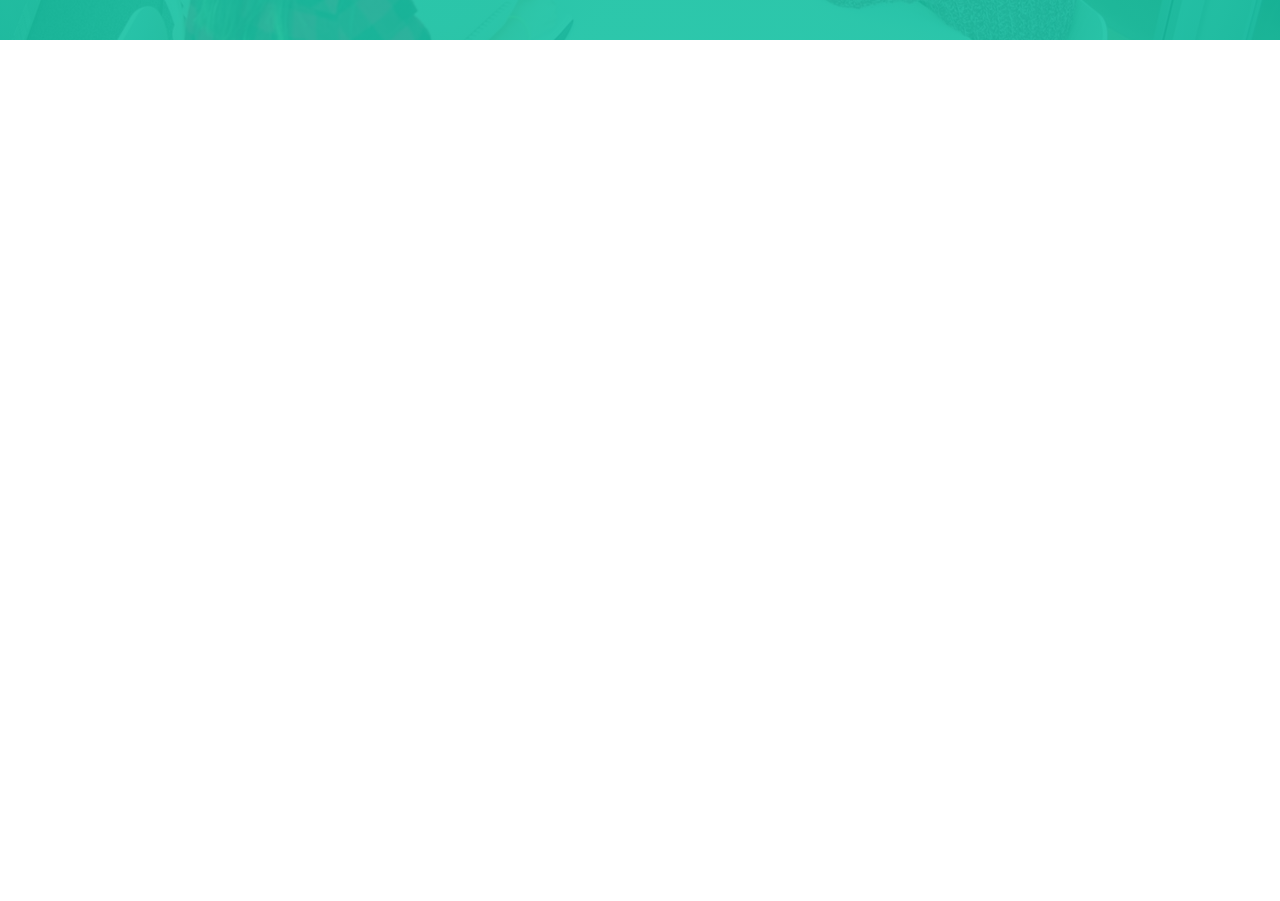
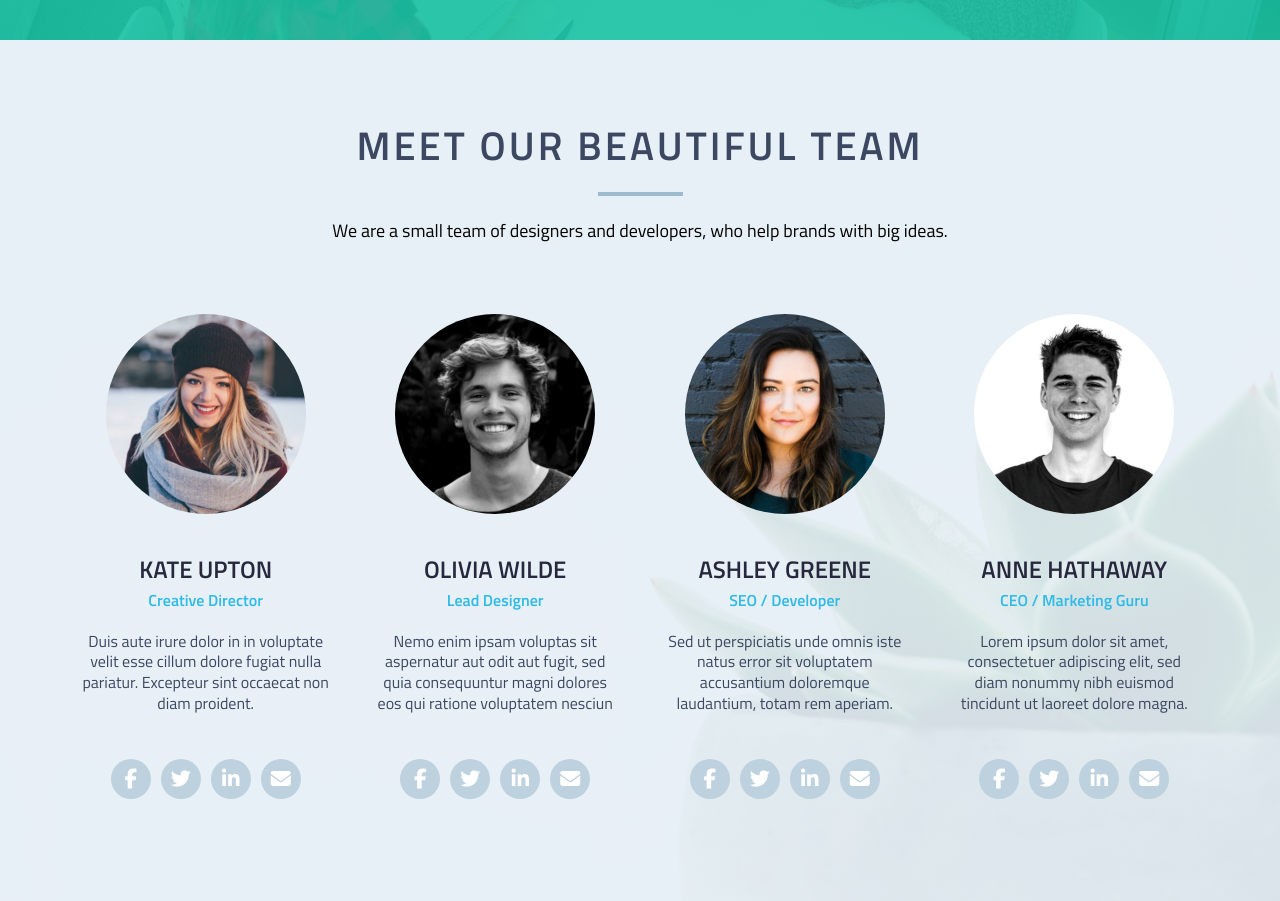
Before and after one commit to krnlpawar/agency_html_to_react, a React (Vite) app: page / in a window 1280 px wide. Shown: the part 1320-2221 px from the top of the page. Before the commit the page ends 1360 px from the top, so only its background shows below. Built offline with nearby package versions, Linux system fonts and the light colour scheme.

Commit message:
added team section

```diff
--- a/src/App.jsx
+++ b/src/App.jsx
@@ -1,12 +1,14 @@
 import './App.css'
 import Menu from './components/Menu'
 import Services from './components/Services'
+import Team from './components/Team'
 
 function App() {
   return (
     <>
       <Menu/>
       <Services/>
+      <Team/>
     </>
   )
 }
--- /dev/null
+++ b/src/components/Team.jsx
@@ -0,0 +1,71 @@
+import React from 'react'
+
+export default function Team() {
+  return (
+	<section className="team-section" id= "team">
+	<div className="row">
+		<h2>MEET OUR BEAUTIFUL TEAM</h2>
+		<p className= "little-description">We are a small team of designers and developers, who help brands with big ideas.</p>
+	</div>
+	<div className="row">
+		<div className="col span_1_of_4 box">
+			<img src="resources/img/1.jpg" alt="Kate Upton" className="team-member"/>
+			<h3>Kate Upton</h3>
+			<span className="role">Creative Director</span>
+			<p>Duis aute irure dolor in in voluptate velit esse cillum dolore fugiat nulla pariatur. Excepteur sint occaecat non diam proident.</p>
+			<div className="social-link">
+				<ul>
+					<li><a href="#"><i className="fab fa-facebook-f"></i></a></li>
+					<li><a href="#"><i className="fab fa-twitter"></i></a></li>
+					<li><a href="#"><i className="fab fa-linkedin-in"></i></a></li>
+					<li><a href="#"><i className="fas fa-envelope"></i></a></li>
+				</ul>
+			</div>
+		</div>
+		<div className="col span_1_of_4 box">
+			<img src="resources/img/2.jpg" alt="OLIVIA WILDE" className="team-member"/>
+			<h3>OLIVIA WILDE</h3>
+			<span className="role">Lead Designer</span>
+			<p>Nemo enim ipsam voluptas sit aspernatur aut odit aut fugit, sed quia consequuntur magni dolores eos qui ratione voluptatem nesciun</p>
+			<div className="social-link">
+				<ul>
+					<li><a href="#"><i className="fab fa-facebook-f"></i></a></li>
+					<li><a href="#"><i className="fab fa-twitter"></i></a></li>
+					<li><a href="#"><i className="fab fa-linkedin-in"></i></a></li>
+					<li><a href="#"><i className="fas fa-envelope"></i></a></li>
+				</ul>
+			</div>
+		</div>
+		<div className="col span_1_of_4 box">
+			<img src="resources/img/3.jpg" alt="Ashley Greene" className="team-member"/>
+			<h3>Ashley Greene</h3>
+			<span className="role">SEO / Developer</span>
+			<p>Sed ut perspiciatis unde omnis iste natus error sit voluptatem accusantium doloremque laudantium, totam rem aperiam.</p>
+			<div className="social-link">
+				<ul>
+					<li><a href="#"><i className="fab fa-facebook-f"></i></a></li>
+					<li><a href="#"><i className="fab fa-twitter"></i></a></li>
+					<li><a href="#"><i className="fab fa-linkedin-in"></i></a></li>
+					<li><a href="#"><i className="fas fa-envelope"></i></a></li>
+				</ul>
+			</div>
+		</div>
+		<div className="col span_1_of_4 box">
+			<img src="resources/img/4.jpg" alt="ANNE HATHAWAY" className="team-member"/>
+			<h3>ANNE HATHAWAY</h3>
+			<span className="role">CEO / Marketing Guru</span>
+			<p>Lorem ipsum dolor sit amet,
+				consectetuer adipiscing elit, sed diam nonummy nibh euismod tincidunt ut laoreet dolore magna.</p>
+			<div className="social-link">
+				<ul>
+					<li><a href="#"><i className="fab fa-facebook-f"></i></a></li>
+					<li><a href="#"><i className="fab fa-twitter"></i></a></li>
+					<li><a href="#"><i className="fab fa-linkedin-in"></i></a></li>
+					<li><a href="#"><i className="fas fa-envelope"></i></a></li>
+				</ul>
+			</div>
+		</div>
+	</div>
+</section>
+  )
+}
```
